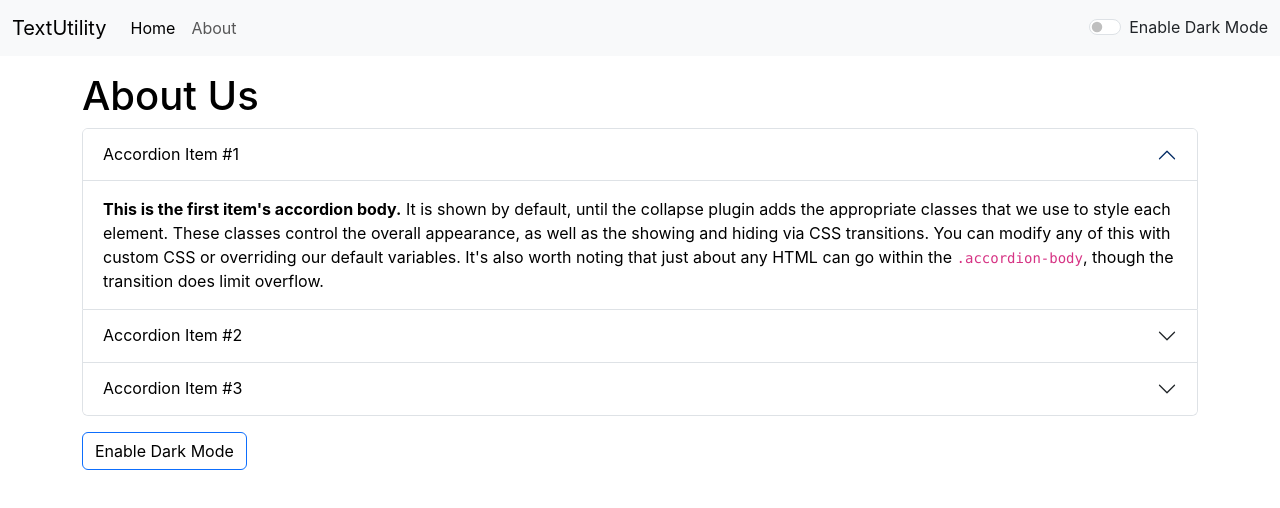
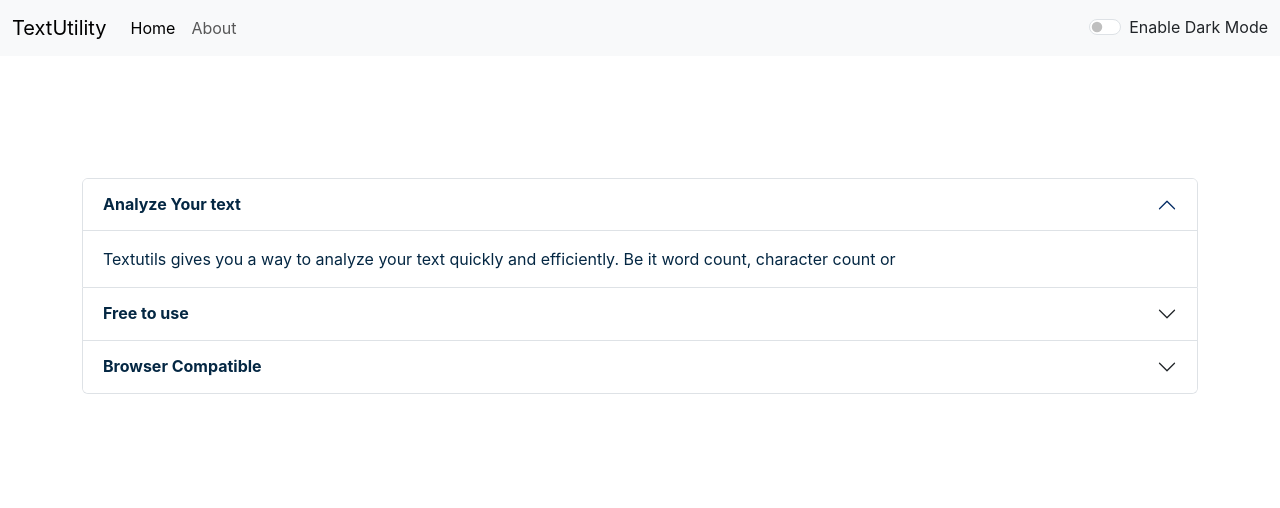
Before and after one commit to coder1311/P1_TextUtility, a React (Create React App) app: page /about in a window 1280 px wide. Shown: the top 508 px of the page. Built offline with nearby package versions, Linux system fonts and the light colour scheme.

Commit message:
fix few issues

```diff
--- a/public/index.html
+++ b/public/index.html
@@ -7,7 +7,7 @@
     <meta name="theme-color" content="#000000" />
     <meta
       name="description"
-      content="this is a utility web-app to manipulate text you want"
+      content="This is a text-utility react-app to manipulate text you want"
     />
     <link rel="apple-touch-icon" href="%PUBLIC_URL%/logo192.png" />
     <!--
@@ -24,7 +24,7 @@
       work correctly both with client-side routing and a non-root public URL.
       Learn how to configure a non-root public URL by running `npm run build`.
     -->
-    <title>TextUtility-Home</title>
+    <title>TextUtility</title>
     <link href="https://cdn.jsdelivr.net/npm/bootstrap@5.3.0/dist/css/bootstrap.min.css" rel="stylesheet" integrity="sha384-9ndCyUaIbzAi2FUVXJi0CjmCapSmO7SnpJef0486qhLnuZ2cdeRhO02iuK6FUUVM" crossorigin="anonymous">
   </head>
   <body>
--- a/src/App.js
+++ b/src/App.js
@@ -29,13 +29,13 @@
       setMode('dark')
       document.body.style.backgroundColor='#042743'
       showAlert("Dark mode is Enabled", "success")
-      document.title = "TextUtility-DarkMode"
+      // document.title = "TextUtility-DarkMode"
     }
     else{
       setMode('light')
       document.body.style.backgroundColor='white'
       showAlert("Light mode is Enabled", "success")
-      document.title="TextUtility-LightMode"
+      // document.title="TextUtility-LightMode"
     }
   }
   return (
@@ -43,7 +43,7 @@
       <Navbar title="TextUtility" mode={mode} toggleMode={toggleMode}/>
       <Alert alert={alert} />
       <Routes>
-          <Route exact path="/about"  element={<About/>} />
+          <Route exact path="/about"  element={<About mode={mode} />} />
           <Route exact path="/"
               element={<TextForm heading="Enter The Text Below" mode={mode} showAlert={showAlert}/>}>
           </Route>
--- a/src/components/About.js
+++ b/src/components/About.js
@@ -1,35 +1,15 @@
-import React, {useState} from "react";
+import React from "react";
 
-export default function About() {
+export default function About(props) {
 
-    const toggleStyle = () =>{
-
-            if (myStyle.color === 'black'){
-                setMyStyle({
-                    color : 'white',
-                    backgroundColor :'black'
-            })
-                setBtnText("Enable Light Mode")
-            }
-
-            else{
-                setMyStyle({
-                    color : 'black',
-                    backgroundColor :'white'
-                })
-                setBtnText("Enable Dark Mode")
-            }
+    let myStyle = {
+        color : props.mode === 'dark'?'white' : '#042743',
+        backgroundColor : props.mode === 'dark'?'rgb(36 74 104)' : 'white'
     }
 
-    const [myStyle, setMyStyle] = useState({
-        color : 'black',
-        backgroundColor : 'white'
-    })
-    const [btnText, setBtnText] = useState("Enable Dark Mode")
-
   return (
-    <div className="container my-3" style={myStyle}>
-      <h1>About Us</h1>
+    <div className="container my-3">
+      <h1 style={{color: 'white'}}>About Us</h1>
       <div className="accordion" id="accordionExample">
         <div className="accordion-item">
           <h2 className="accordion-header">
@@ -41,7 +21,7 @@
               aria-expanded="true"
               aria-controls="collapseOne"
             >
-              Accordion Item #1
+              <strong>Analyze Your text</strong>
             </button>
           </h2>
           <div
@@ -50,14 +30,7 @@
             data-bs-parent="#accordionExample"
           >
             <div className="accordion-body" style={myStyle}>
-              <strong>This is the first item's accordion body.</strong> It is
-              shown by default, until the collapse plugin adds the appropriate
-              classes that we use to style each element. These classes control
-              the overall appearance, as well as the showing and hiding via CSS
-              transitions. You can modify any of this with custom CSS or
-              overriding our default variables. It's also worth noting that just
-              about any HTML can go within the <code>.accordion-body</code>,
-              though the transition does limit overflow.
+            Textutils gives you a way to analyze your text quickly and efficiently. Be it word count, character count or
             </div>
           </div>
         </div>
@@ -71,7 +44,7 @@
               aria-expanded="false"
               aria-controls="collapseTwo"
             >
-              Accordion Item #2
+              <strong>Free to use</strong>
             </button>
           </h2>
           <div
@@ -80,14 +53,8 @@
             data-bs-parent="#accordionExample"
           >
             <div className="accordion-body" style={myStyle}>
-              <strong>This is the second item's accordion body.</strong> It is
-              hidden by default, until the collapse plugin adds the appropriate
-              classes that we use to style each element. These classes control
-              the overall appearance, as well as the showing and hiding via CSS
-              transitions. You can modify any of this with custom CSS or
-              overriding our default variables. It's also worth noting that just
-              about any HTML can go within the <code>.accordion-body</code>,
-              though the transition does limit overflow.
+            TextUtils is a free character counter tool that provides instant character count & word count statistics for a given
+            text. TextUtils reports the number of words and characters. Thus it is suitable for writing text with word/ character limit.
             </div>
           </div>
         </div>
@@ -101,7 +68,7 @@
               aria-expanded="false"
               aria-controls="collapseThree"
             >
-              Accordion Item #3
+              <strong>Browser Compatible</strong>
             </button>
           </h2>
           <div
@@ -110,19 +77,12 @@
             data-bs-parent="#accordionExample"
           >
             <div className="accordion-body" style={myStyle}>
-              <strong>This is the third item's accordion body.</strong> It is
-              hidden by default, until the collapse plugin adds the appropriate
-              classes that we use to style each element. These classes control
-              the overall appearance, as well as the showing and hiding via CSS
-              transitions. You can modify any of this with custom CSS or
-              overriding our default variables. It's also worth noting that just
-              about any HTML can go within the <code>.accordion-body</code>,
-              though the transition does limit overflow.
+            This word counter software works in any web browsers such as Chrome, Firefox, Internet Explorer, Safari, Opera. It
+            suits to count characters in facebook, blog, books, excel document, pdf document, essays, etc
             </div>
           </div>
         </div>
       </div>
-      <button type="button" onClick={toggleStyle} className="btn btn-primary my-3" style={myStyle}>{btnText}</button>
     </div>
   );
 }
--- a/src/components/Alert.js
+++ b/src/components/Alert.js
@@ -8,8 +8,10 @@
     }
 
   return (
-    props.alert && <div className={`alert alert-${props.alert.type} alert-dismissible fade show`} role="alert">
+    <div style={{height:'50px'}}>
+    {props.alert && <div className={`alert alert-${props.alert.type} alert-dismissible fade show`} role="alert">
         <strong>{capitalize(props.alert.type)}</strong> : {props.alert.msg}
+    </div>}
     </div>
   )
 }
--- a/src/components/TextForm.js
+++ b/src/components/TextForm.js
@@ -31,6 +31,7 @@
       text.select();
       text.setSelectionRange(0, 9999);
       navigator.clipboard.writeText(text.value);
+      document.getSelection().removeAllRanges();
       props.showAlert("Copied to Clipboard", "success");
     }
 
@@ -49,19 +50,19 @@
     return (
     <div className="container" style={{color: props.mode==='dark'?'white':'black'}}>
         <h1>{props.heading}</h1>
-        <textarea className="form-control" id="myBox" value={text} onChange={handleOnChange} style={{backgroundColor: props.mode==='dark'?'grey':'white', color: props.mode==='dark'?'white':'black'}} rows="8" />
-      <button className="btn btn-primary mx-1" onClick={handleUpClick}>Convert to UpperCase</button>
-      <button className="btn btn-primary mx-1" onClick={handleLoClick}>Convert to LowerCase</button>
-      <button className="btn btn-primary mx-1" onClick={clearText}>Clear Text</button>
-      <button className="btn btn-primary mx-1" onClick={handleTitleClick}>Convert to TitleCase</button>
-      <button className="btn btn-primary mx-1" onClick={handleCopy}>Copy Text</button>
-      <button className="btn btn-primary mx-1" onClick={handleExtraSpaces}>Remove extra spaces</button>
+        <textarea className="form-control" id="myBox" value={text} onChange={handleOnChange} style={{backgroundColor: props.mode==='dark'?'#13466e':'white', color: props.mode==='dark'?'white':'black'}} rows="8" />
+      <button className="btn btn-primary mx-1 my-1" disabled={text.length===0} onClick={handleUpClick}>Convert to UpperCase</button>
+      <button className="btn btn-primary mx-1 my-1" disabled={text.length===0} onClick={handleLoClick}>Convert to LowerCase</button>
+      <button className="btn btn-primary mx-1 my-1" disabled={text.length===0} onClick={clearText}>Clear Text</button>
+      <button className="btn btn-primary mx-1 my-1" disabled={text.length===0} onClick={handleTitleClick}>Convert to TitleCase</button>
+      <button className="btn btn-primary mx-1 my-1" disabled={text.length===0} onClick={handleCopy}>Copy Text</button>
+      <button className="btn btn-primary mx-1 my-1" disabled={text.length===0} onClick={handleExtraSpaces}>Remove extra spaces</button>
       <div className="container my-5" style={{color: props.mode==='dark'?'white':'black'}}>
         <h2>Text Summary</h2>
-        <p>{text.split(" ").length} Words and {text.length} Characters</p>
-        <p>{0.008 * text.length} Minutes read</p>
+        <p>{text.split(" ").filter((ele) => {return ele.length!==0}).length} Words and {text.length} Characters</p>
+        <p>{0.008 * text.split(" ").filter((ele) => {return ele.length!==0}).length} Minutes read</p>
         <h2>Preview</h2>
-        <p>{text.length>0?text:"Enter something in textarea to preview"}</p>
+        <p>{text.length>0?text:"Nothing to preview"}</p>
       </div>
     </div>
     );
```
